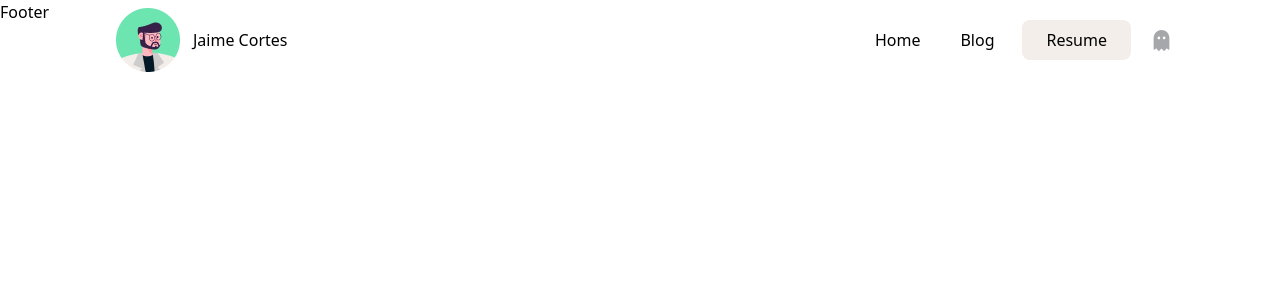
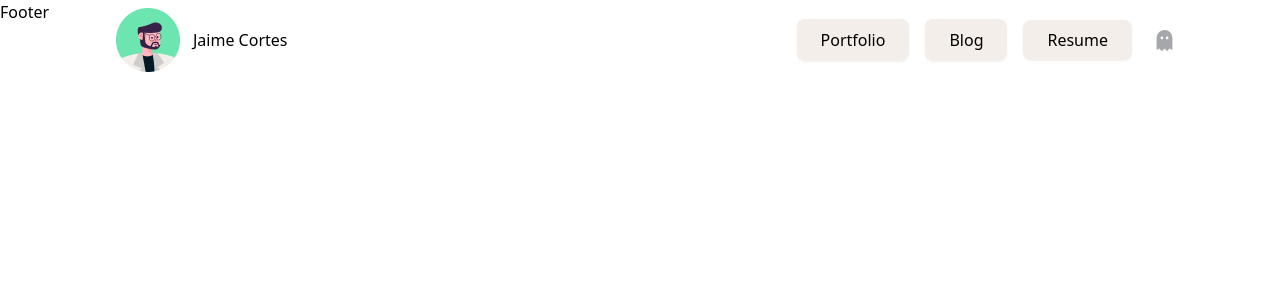
Before and after one commit to Jaumet91/Portfolio, a React (Vite) app: page /blog in a window 1280 px wide. Shown: the top 300 px of the page. Built offline with nearby package versions, Linux system fonts and the light colour scheme.

Commit message:
nav hover effects in light mode

```diff
--- a/src/assets/index.js
+++ b/src/assets/index.js
@@ -1,3 +1,4 @@
 import desktopAvatarLight from './desktop-avatar-light.png';
+import desktopAvatarLighHover from './desktop-avatar-light-hover.png';
 
-export { desktopAvatarLight };
+export { desktopAvatarLight, desktopAvatarLighHover };
--- a/src/components/nav/NavBlog.jsx
+++ b/src/components/nav/NavBlog.jsx
@@ -4,7 +4,12 @@ import { FaGhost } from 'react-icons/fa';
 import { motion, AnimatePresence } from 'framer-motion';
 
 import { useScrollDirection } from '../../hooks';
-import { desktopAvatarLight } from '../../assets';
+import { desktopAvatarLight, desktopAvatarLighHover } from '../../assets';
+
+const btnAni = {
+  hover: { y: -3 },
+  tap: { y: 0 },
+};
 
 export const NavBlog = () => {
   const scrollDirection = useScrollDirection('');
@@ -40,22 +45,56 @@ export const NavBlog = () => {
         }}>
         <Link to='/' className='order-first' onClick={handleOnClick}>
           <div className='flex items-center ml-5'>
-            <img src={desktopAvatarLight} />
+            <img
+              className='hover:opacity-0 absolute'
+              src={desktopAvatarLight}
+            />
+            <img
+              className='opacity-0 hover:opacity-100 z-10 transition-opacity'
+              src={desktopAvatarLighHover}
+            />
             <span className='ml-3'>Jaime Cortes</span>
           </div>
         </Link>
 
         <div className='order-last flex items-center'>
-          <Link className='px-3 mx-2' to='/' onClick={handleOnClick}>
-            Home
-          </Link>
-          <Link className='px-3 mx-2' to='/blog' onClick={handleOnClick}>
-            Blog
-          </Link>
-          <button className='justify-self-start px-6 py-2 rounded-lg mx-2 bg-secondary'>
+          <motion.div variants={btnAni} whileHover='hover' whileTap='tap'>
+            <Link
+              to='/'
+              onClick={handleOnClick}
+              className='py-2.5 px-6 mx-2 bg-secondary rounded-lg hover:shadow-md shadow-black/5
+                shadow transition-shadow'>
+              Portfolio
+            </Link>
+          </motion.div>
+
+          <motion.div variants={btnAni} whileHover='hover' whileTap='tap'>
+            <Link
+              to='/blog'
+              onClick={handleOnClick}
+              className='py-2.5 px-6 mx-2 bg-secondary rounded-lg hover:shadow-md shadow-black/5
+                shadow transition-shadow'>
+              Blog
+            </Link>
+          </motion.div>
+
+          <motion.button
+            variants={btnAni}
+            whileHover='hover'
+            whileTap='tap'
+            className='px-6 py-2 rounded-lg ml-2 bg-secondary hover:shadow-md shadow-black/5
+              shadow transition-shadow'>
             Resume
-          </button>
-          <FaGhost size={21} className=' text-toggle mx-3' />
+          </motion.button>
+
+          <div
+            className='hover:bg-hover-1 w-10 h-10 rounded-md place-content-center grid
+           transition-colors ml-3'>
+            <FaGhost
+              size={37}
+              className=' text-toggle hover:text-hover-2 cursor-pointer transition-colors p-2'
+            />
+          </div>
         </div>
       </motion.nav>
     </AnimatePresence>
--- a/src/components/nav/NavHome.jsx
+++ b/src/components/nav/NavHome.jsx
@@ -5,9 +5,14 @@ import { motion, AnimatePresence } from 'framer-motion';
 
 import { useScrollDirection } from '../../hooks';
 import { config } from '../../config';
-import { desktopAvatarLight } from '../../assets';
+import { desktopAvatarLight, desktopAvatarLighHover } from '../../assets';
 
 const { navLinks } = config;
+
+const btnAni = {
+  hover: { y: -3 },
+  tap: { y: 0 },
+};
 
 export const NavHome = () => {
   const scrollDirection = useScrollDirection('');
@@ -29,7 +34,8 @@ export const NavHome = () => {
   return (
     <AnimatePresence>
       <motion.nav
-        className={`flex container justify-between py-2 fixed transition-shadow duration-500 min-w-full px-24 ${
+        className={`flex container justify-between py-2 fixed transition-shadow duration-500
+          min-w-full px-24 ${
             scrolledToTop === false
               ? 'backdrop-blur-sm bg-white/30 shadow-lg shadow-black/5'
               : 'shadow-none'
@@ -42,7 +48,14 @@ export const NavHome = () => {
         }}>
         <Link to='/' className='order-first' onClick={handleOnClick}>
           <div className='flex items-center ml-5'>
-            <img src={desktopAvatarLight} />
+            <img
+              className='hover:opacity-0 absolute'
+              src={desktopAvatarLight}
+            />
+            <img
+              className='opacity-0 hover:opacity-100 z-10 transition-opacity'
+              src={desktopAvatarLighHover}
+            />
             <span className='ml-3'>Jaime Cortes</span>
           </div>
         </Link>
@@ -73,13 +86,34 @@ export const NavHome = () => {
               );
             })}
           </motion.ul>
-          <Link className='px-3 mx-2' to='/blog' onClick={handleOnClick}>
+
+          <motion.div variants={btnAni} whileHover='hover' whileTap='tap'>
+            <Link
+              to='/blog'
+              onClick={handleOnClick}
+              className='py-2.5 px-6 mx-2 bg-secondary rounded-lg hover:shadow-md shadow-black/5
+                shadow transition-shadow'>
               Blog
             </Link>
-          <button className='justify-self-start px-6 py-2 rounded-lg mx-2 bg-secondary'>
+          </motion.div>
+
+          <motion.button
+            variants={btnAni}
+            whileHover='hover'
+            whileTap='tap'
+            className='px-6 py-2 rounded-lg ml-2 bg-secondary hover:shadow-md shadow-black/5
+              shadow transition-shadow'>
             Resume
-          </button>
-          <FaGhost size={21} className=' text-toggle mx-3' />
+          </motion.button>
+
+          <div
+            className='hover:bg-hover-1 w-10 h-10 rounded-md place-content-center grid
+           transition-colors ml-3'>
+            <FaGhost
+              size={37}
+              className=' text-toggle hover:text-hover-2 cursor-pointer transition-colors p-2'
+            />
+          </div>
         </div>
       </motion.nav>
     </AnimatePresence>
```
Also changed, not shown: src/assets/desktop-avatar-light-hover.png (added). Lines whose indentation alone changed are shown as unchanged.
